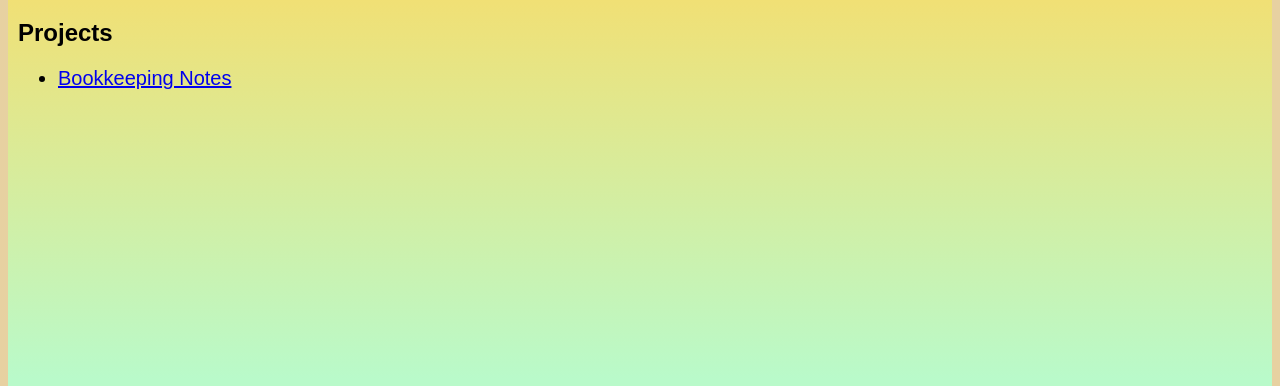
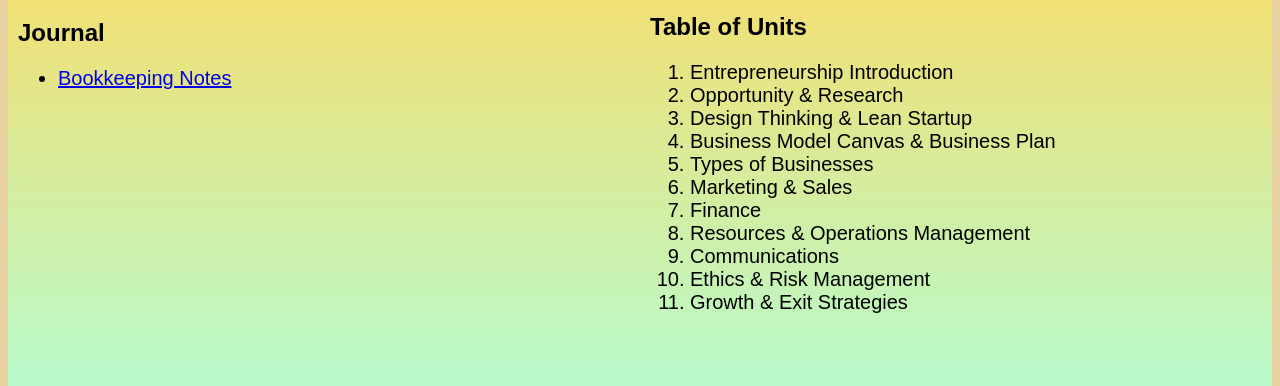
Before and after one commit to f1shOwO/f1shOwO.github.io, a plain HTML site: page pages/bus.html in a window 1280 px wide. Shown: the part 179-565 px from the top of the page. Drawn offline with Linux system fonts and the light colour scheme; a web font is replaced by a local one.

Commit message:
added table of units to bus UwU

```diff
--- a/pages/bus.html
+++ b/pages/bus.html
@@ -13,13 +13,27 @@
  <div class="gridIn">
   <div id="reference">
    <h1>Entrepreneurship</h1>
-    <h2>Projects</h2>
+    <h2>Journal</h2>
      <ul>
       <li><a href="../bus/booknotes.html" target="_blank">Bookkeeping Notes</a></li>
      </ul>
   </div>
   <div id="contact">
-   <h1> </h1>
+<br><br><br>
+    <h2>Table of Units</h2>
+     <ol>
+      <li>Entrepreneurship Introduction</li>
+      <li>Opportunity & Research</li>
+      <li>Design Thinking & Lean Startup</li>
+      <li>Business Model Canvas & Business Plan</li>
+      <li>Types of Businesses</li>
+      <li>Marketing & Sales</li>
+      <li>Finance</li>
+      <li>Resources & Operations Management</li>
+      <li>Communications</li>
+      <li>Ethics & Risk Management</li>
+      <li>Growth & Exit Strategies</li>
+     </ol>
  </div>
  </div>
 </div>
```
